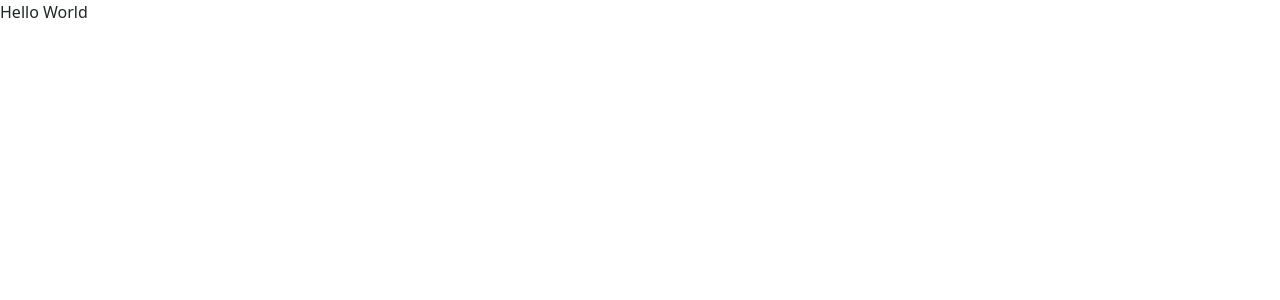
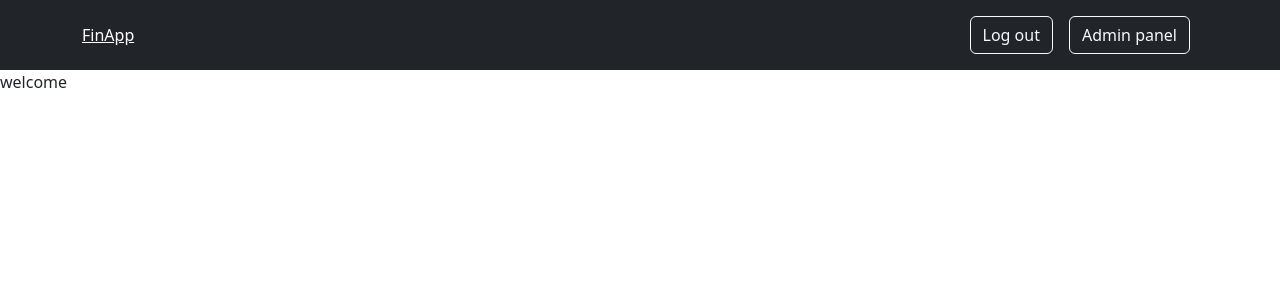
Before and after one commit to MaksimIvanovBlr/fin-app, a React (Create React App) app: page / in a window 1280 px wide. Shown: the top 300 px of the page. Built offline with nearby package versions, Linux system fonts and the light colour scheme.

Commit message:
add navbar and welcome page

```diff
--- a/public/index.html
+++ b/public/index.html
@@ -1,50 +1,20 @@
-<!DOCTYPE html>
-<html lang="ru">
+<!doctype html>
+<html lang="en">
 <head>
-    <meta charset="utf-8" />
-<!--    <link rel="icon" href="%PUBLIC_URL%/favicon.ico" />-->
-    <meta name="viewport" content="width=device-width, initial-scale=1" />
-    <meta name="theme-color" content="#000000" />
-    <meta
-      name="description"
-      content="Web site created using create-react-app"
-    />
-<!--    <link rel="apple-touch-icon" href="%PUBLIC_URL%/logo192.png" />-->
+  <meta charset="utf-8">
+  <meta name="viewport" content="width=device-width, initial-scale=1">
+  <link rel="shortcut icon" href="%PUBLIC_URL%/favicon.ico">
   <link
           rel="stylesheet"
-            href="https://cdn.jsdelivr.net/npm/bootstrap@5.3.2/dist/css/bootstrap.min.css"
-            integrity="sha384-T3c6CoIi6uLrA9TneNEoa7RxnatzjcDSCmG1MXxSR1GAsXEV/Dwwykc2MPK8M2HN"
+          href="https://cdn.jsdelivr.net/npm/bootstrap@5.2.3/dist/css/bootstrap.min.css"
+          integrity="sha384-rbsA2VBKQhggwzxH7pPCaAqO46MgnOM80zW1RWuH61DGLwZJEdK2Kadq2F9CUG65"
           crossorigin="anonymous"
   />
 
-    <!--
-      manifest.json provides metadata used when your web app is installed on a
-      user's mobile device or desktop. See https://developers.google.com/web/fundamentals/web-app-manifest/
-    -->
-    <link rel="manifest" href="%PUBLIC_URL%/manifest.json" />
-    <!--
-      Notice the use of %PUBLIC_URL% in the tags above.
-      It will be replaced with the URL of the `public` folder during the build.
-      Only files inside the `public` folder can be referenced from the HTML.
-
-      Unlike "/favicon.ico" or "favicon.ico", "%PUBLIC_URL%/favicon.ico" will
-      work correctly both with client-side routing and a non-root public URL.
-      Learn how to configure a non-root public URL by running `npm run build`.
-    -->
-    <title>FinApp</title>
+  <title>React App</title>
 </head>
 <body>
-    <noscript>You need to enable JavaScript to run this app.</noscript>
 <div id="root"></div>
-    <!--
-      This HTML file is a template.
-      If you open it directly in the browser, you will see an empty page.
 
-      You can add webfonts, meta tags, or analytics to this file.
-      The build step will place the bundled scripts into the <body> tag.
-
-      To begin the development, run `npm start` or `yarn start`.
-      To create a production bundle, use `npm run build` or `yarn build`.
-    -->
 </body>
 </html>
--- a/src/App.js
+++ b/src/App.js
@@ -1,9 +1,16 @@
+import {BrowserRouter} from "react-router-dom";
+import AppRouter from "./components/AppRouter";
+import NavBar from "./components/NavBar";
+
 
 
 function App() {
   return (
     <div className="App">
-      Hello World
+        <BrowserRouter>
+            <NavBar />
+            <AppRouter />
+        </BrowserRouter>
     </div>
   );
 }
--- /dev/null
+++ b/src/components/AppRouter.js
@@ -0,0 +1,26 @@
+import React, { useContext } from 'react';
+import {Routes, Route, Navigate} from 'react-router-dom'
+import {Context} from "../index";
+import {authRouts, publicRouts} from "../routes";
+import {WELCOME_ROUTE} from "../utils/consts";
+
+
+const AppRouter = () => {
+    const {user} = useContext(Context)
+    console.log(user)
+    return (
+        <Routes>
+            {user.isAuth && authRouts.map(({path, Component}) =>
+                <Route key={path} path={path} element={<Component/>} exact/>
+            )}
+
+            {publicRouts.map(({path, Component}) =>
+                <Route key={path} path={path} element={<Component/>} exact/>
+            )}
+
+            <Route path='*' element={<Navigate to={WELCOME_ROUTE}/>} />
+        </Routes>
+    );
+};
+
+export default AppRouter;
--- /dev/null
+++ b/src/components/NavBar.js
@@ -0,0 +1,44 @@
+import React, { useContext } from "react";
+import { Context } from "..";
+import { NavLink } from "react-router-dom";
+import {observer} from 'mobx-react-lite'
+import { useNavigate } from 'react-router-dom';
+import {ADMIN_ROUTE, HOME_ROUTE, LOGIN_ROUTE} from "../utils/consts";
+// import {Button, Container, Nav, Navbar} from "react-bootstrap";
+import Button from 'react-bootstrap/Button';
+import Navbar from 'react-bootstrap/Navbar';
+import Container from 'react-bootstrap/Container';
+import Nav from 'react-bootstrap/Nav'
+
+const NavBar = observer(() => {
+    const {user} = useContext(Context)
+    const navigate = useNavigate()
+
+    const logOut = () => {
+        user.setUser({})
+        user.setIsAuth(false)
+    }
+
+
+    return (
+        <Navbar bg="dark" variant="dark">
+            <Container>
+                <NavLink style={{color:"white"}} to={HOME_ROUTE}> FinApp</NavLink>
+                {user.isAuth ?
+                    <Nav className="le-auto">
+                        <Button className='m-lg-2' variant={'outline-light'} onClick={() => logOut()}>Log out</Button>
+                        <Button className='m-lg-2' variant={'outline-light'} onClick={() => navigate(ADMIN_ROUTE)}>Admin panel</Button>
+
+                    </Nav>
+                    :
+                    <Nav className="le-auto">
+                        <Button  className="m-lg-2" variant={'outline-light'} onClick={() => navigate(LOGIN_ROUTE)}>Authorization</Button>
+                    </Nav>
+                }
+
+            </Container>
+        </Navbar>
+    )
+})
+
+export default NavBar;
--- /dev/null
+++ b/src/pages/WelcomePage.js
@@ -0,0 +1,11 @@
+import React from 'react';
+
+const WelcomePage = () => {
+    return (
+        <div>
+            welcome
+        </div>
+    );
+};
+
+export default WelcomePage;
--- a/src/routes.js
+++ b/src/routes.js
@@ -6,7 +6,7 @@ import {
     USER_SETTINGS_ROUTE,
     DAILY_ROUTE,
     SALARY_LIST_ROUTE,
-    EXPENSES_LIST_ROUTE, ADDITIONAL_INCOME_LIST_ROUTE
+    EXPENSES_LIST_ROUTE, ADDITIONAL_INCOME_LIST_ROUTE, WELCOME_ROUTE
 } from "./utils/consts"
 import MainPage from "./pages/MainPage";
 import AdminPage from "./pages/AdminPage";
@@ -16,6 +16,7 @@ import SalaryPage from "./pages/SalaryPage";
 import ExpensesPage from "./pages/ExpensesPage";
 import AdditionalIncomePage from "./pages/AdditionalIncomePage";
 import AuthPage from "./pages/AuthPage";
+import WelcomePage from "./pages/WelcomePage";
 
 export const authRouts = [
     {
@@ -60,4 +61,8 @@ export const publicRouts = [
         path: REGISTRATION_ROUTE,
         Component: AuthPage
     },
+    {
+        path: WELCOME_ROUTE,
+        Component: WelcomePage
+    },
 ]
--- a/src/utils/consts.js
+++ b/src/utils/consts.js
@@ -8,3 +8,4 @@ export const DAILY_ROUTE = HOME_ROUTE + '/daily'
 export const SALARY_LIST_ROUTE = HOME_ROUTE + '/salary-list'
 export const EXPENSES_LIST_ROUTE = HOME_ROUTE + '/expenses-list'
 export const ADDITIONAL_INCOME_LIST_ROUTE = HOME_ROUTE + '/additional-income-list'
+export const WELCOME_ROUTE = '/'
```
Lines whose indentation alone changed are shown as unchanged.
